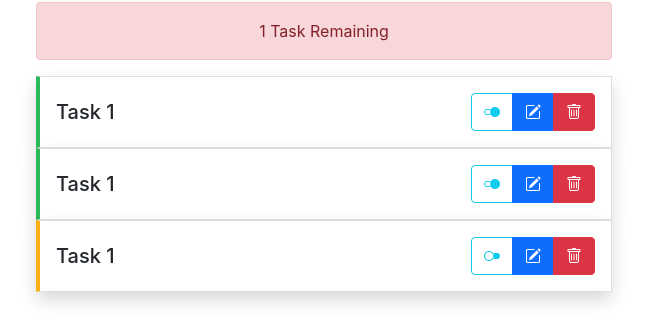
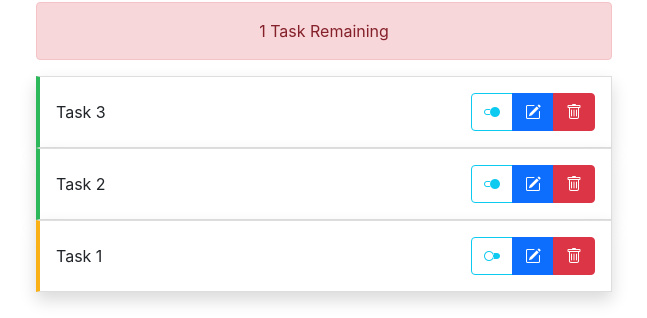
Before and after one commit to earth824/cc9-react-basic-todo-list, a React (Create React App) app: page / in a window 1280 px wide. Shown: the part 314-632 px from the top of the page, without its empty margins (316-963 px from the left). Built offline with nearby package versions, Linux system fonts and the light colour scheme.

Commit message:
change tag h5 to span to render task

```diff
--- a/src/App.js
+++ b/src/App.js
@@ -31,7 +31,7 @@ function App() {
         <div className="alert alert-danger text-center">1 Task Remaining</div>
         <div className="card shadow rounded-0 bd-callout bd-callout-success">
           <div className="card-body d-flex justify-content-between align-items-center">
-            <h5 className="mb-0">Task 1</h5>
+            <span>Task 3</span>
             <div className="btn-group">
               <button className="btn btn-outline-info">
                 <i className="bi-toggle2-on" />
@@ -47,7 +47,7 @@ function App() {
         </div>
         <div className="card shadow rounded-0 bd-callout bd-callout-success">
           <div className="card-body d-flex justify-content-between align-items-center">
-            <h5 className="mb-0">Task 1</h5>
+            <span>Task 2</span>
             <div className="btn-group">
               <button className="btn btn-outline-info">
                 <i className="bi-toggle2-on" />
@@ -63,7 +63,7 @@ function App() {
         </div>
         <div className="card shadow rounded-0 mb-3 bd-callout bd-callout-warning">
           <div className="card-body d-flex justify-content-between align-items-center">
-            <h5 className="mb-0">Task 1</h5>
+            <span>Task 1</span>
             <div className="btn-group">
               <button className="btn btn-outline-info">
                 <i className="bi-toggle2-off" />
```
